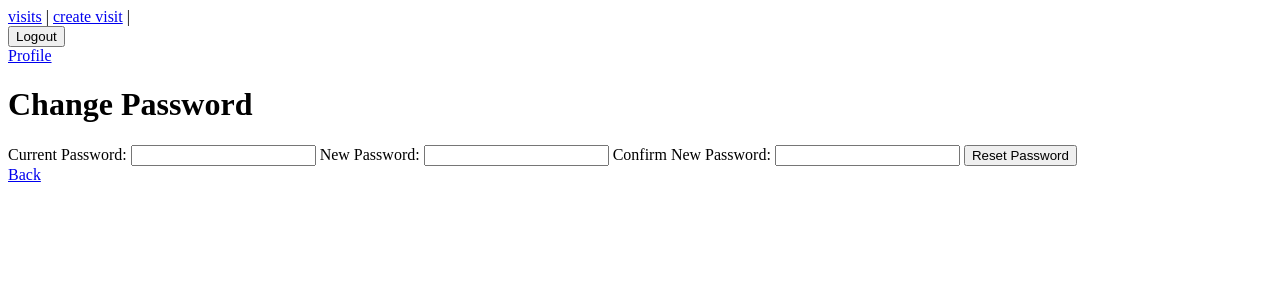
After one commit to mrymSharaf/Horizon, a Django app: page /user/changePassword/ in a window 1280 px wide. The commit adds this page. Shown: the top 300 px of the page. Run offline with Django 5.2, Linux system fonts and the light colour scheme; the visitor is signed in with stand-in values (Sample User, id 1).

Commit message:
add update password view for user

```diff
--- /dev/null
+++ b/main_app/templates/user/user-change-password.html
@@ -0,0 +1,46 @@
+{% extends "base.html" %}
+
+{% block body %}
+<h1>Change Password</h1>
+
+<form method="post">
+    {% csrf_token %}
+
+    <label for="old_password">Current Password:</label>
+    <input type="password" name="old_password" id="old_password" required>
+
+    {% if form.old_password.errors %}
+        <ul>
+        {% for error in form.old_password.errors %}
+            <li>{{ error }}</li>
+        {% endfor %}
+        </ul>
+    {% endif %}
+
+    <label for="new_password1">New Password:</label>
+    <input type="password" name="new_password1" id="new_password1" required>
+
+    {% if form.new_password1.errors %}
+        <ul>
+        {% for error in form.new_password1.errors %}
+            <li>{{ error }}</li>
+        {% endfor %}
+        </ul>
+    {% endif %}
+
+    <label for="new_password2">Confirm New Password:</label>
+    <input type="password" name="new_password2" id="new_password2" required>
+
+    {% if form.new_password2.errors %}
+        <ul>
+        {% for error in form.new_password2.errors %}
+            <li>{{ error }}</li>
+        {% endfor %}
+        </ul>
+    {% endif %}
+
+    <button type="submit">Reset Password</button>
+</form>
+
+<a href="{% url 'user-details' user.pk %}">Back</a>
+{% endblock body %}
--- a/main_app/templates/user/user-update.html
+++ b/main_app/templates/user/user-update.html
@@ -18,6 +18,8 @@
         <label for="last_name">Last Name:</label>
         <input type="text" id="last_name" name="last_name" value="{{ form.last_name.value }}">
 
+        <a href="{% url "user-change-password" %}">Change Password</a>
+
         <button type="submit">Save</button>
         <a href="{% url "user-details" user.pk %}">Back</a>
     </form>
--- a/main_app/urls.py
+++ b/main_app/urls.py
@@ -19,5 +19,5 @@ urlpatterns = [
 
    path('users/<int:pk>/', views.UserDetailView.as_view(), name='user-details'),
    path('users/<int:pk>/edit', views.UserUpdateView.as_view(), name='user-update'),
-
+   path('user/changePassword/', views.UserChangePassword.as_view(), name='user-change-password'),
 ]
--- a/main_app/views.py
+++ b/main_app/views.py
@@ -9,6 +9,7 @@ from django.shortcuts import get_object_or_404
 from django.views.generic import ListView, DetailView, CreateView, UpdateView, DeleteView
 from main_app.forms import SignupForm, VisitForm , CommentForm, UserUpdateForm
 from django.contrib.auth.mixins import LoginRequiredMixin
+from django.contrib.auth.views import PasswordChangeView
 
 # Create your views here.
 
@@ -169,7 +170,7 @@ class UserDetailView(LoginRequiredMixin,DetailView):
 
 class UserUpdateView(LoginRequiredMixin, UserPassesTestMixin, UpdateView):
     model = User
-    template_name = "user/user-update.html"
+    template_name = 'user/user-update.html'
     form_class = UserUpdateForm
 
     def test_func(self):
@@ -177,3 +178,10 @@ class UserUpdateView(LoginRequiredMixin, UserPassesTestMixin, UpdateView):
 
     def get_success_url(self):
         return reverse_lazy("user-details", kwargs={"pk": self.object.id})
+
+
+class UserChangePassword(PasswordChangeView):
+    template_name = 'user/user-change-password.html'
+
+    def get_success_url(self):
+        return reverse_lazy("user-details", kwargs={"pk": self.request.user.pk})
```
